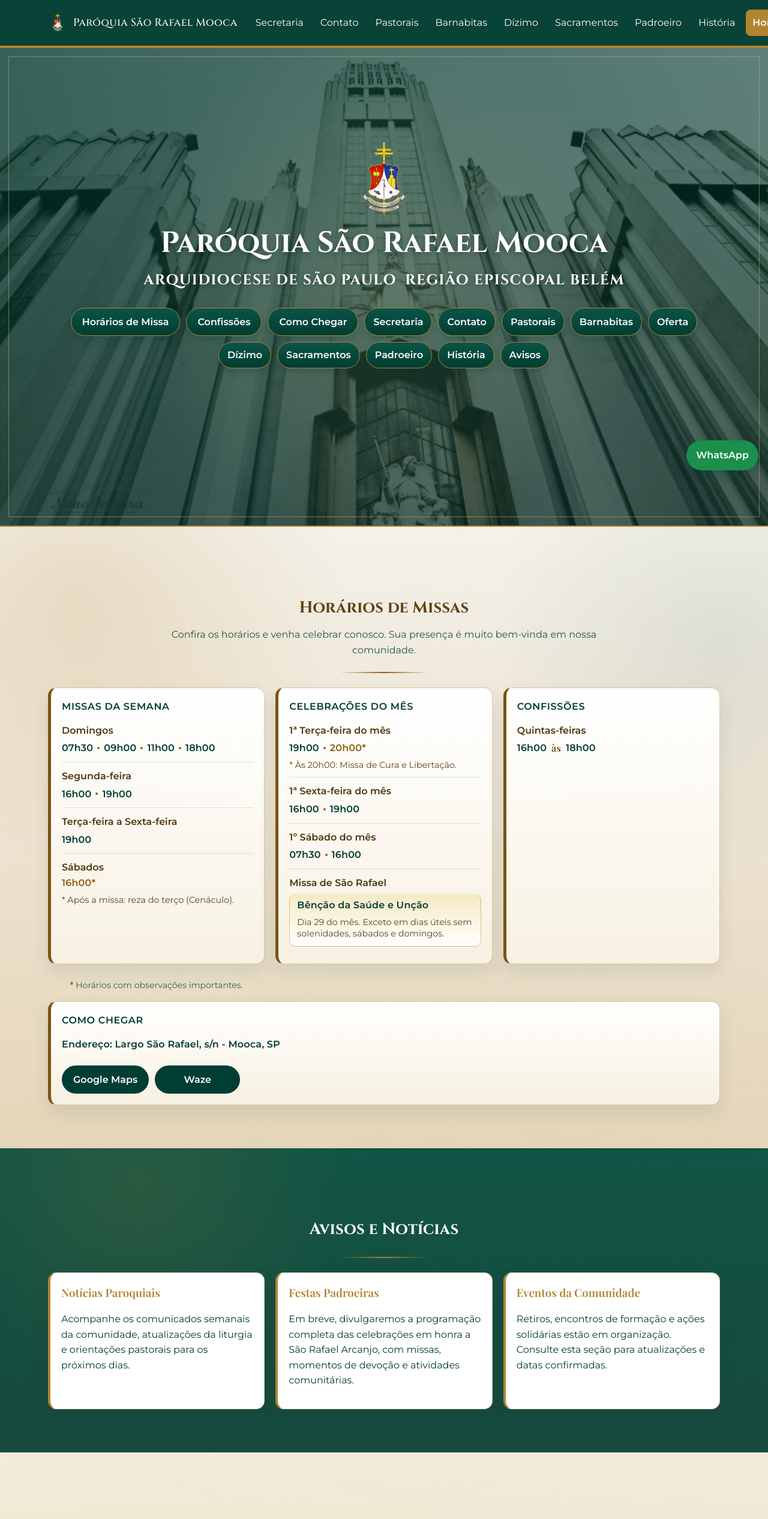
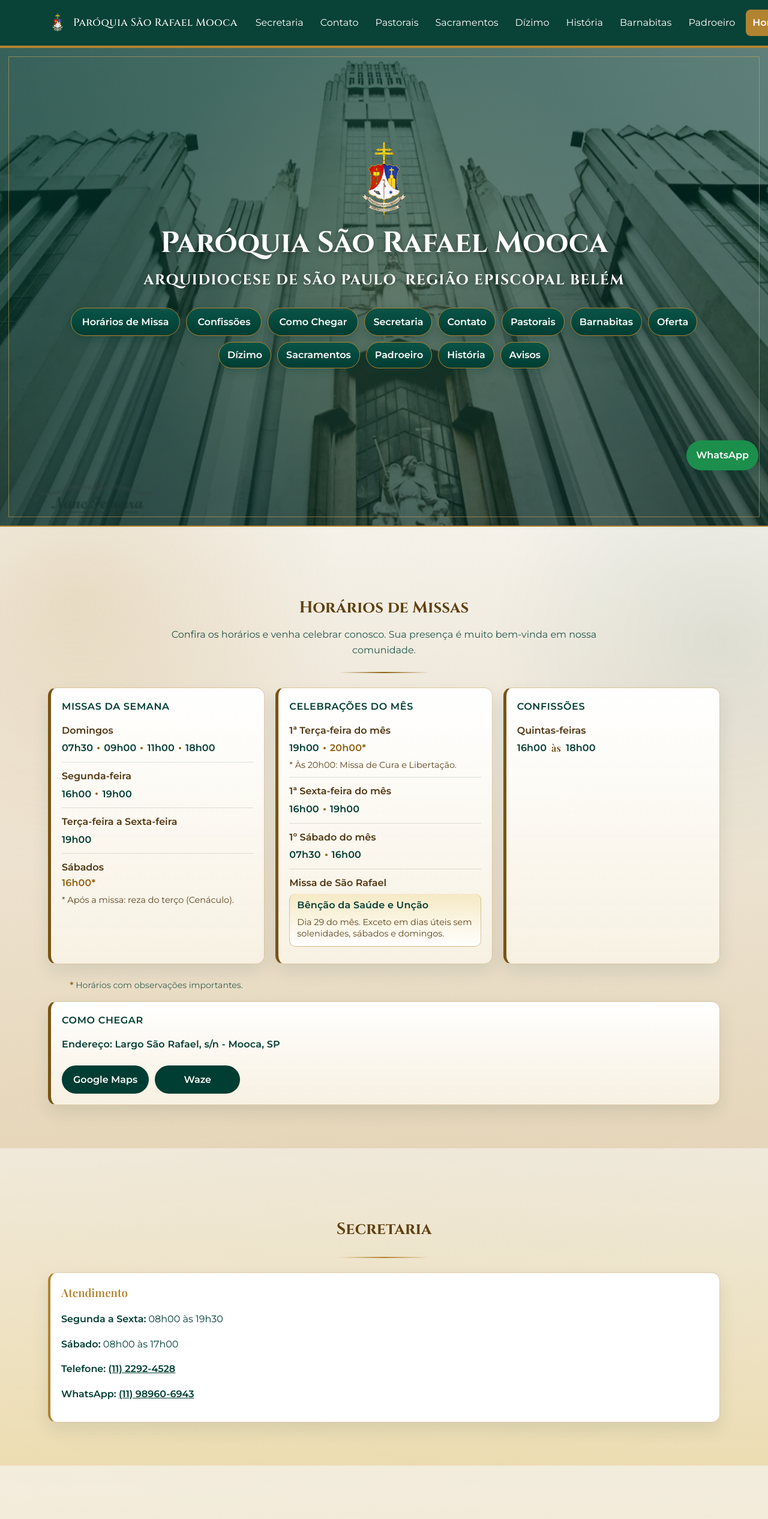
Before and after one commit to guilhermegriloamorim/saorafaelmooca, a plain HTML site: page index.html in a window 1280 px wide. Shown: the top 2532 px of the page at 60% size. Drawn offline with nearby package versions, Linux system fonts and the light colour scheme; a web font is replaced by a local one.

Commit message:
fix: reorder navigation links and comment out avisos section for future use

```diff
--- a/index.html
+++ b/index.html
@@ -35,11 +35,11 @@
           <li><a href="#secretaria">Secretaria</a></li>
           <li><a href="#contato">Contato</a></li>
           <li><a href="#pastorais">Pastorais</a></li>
+          <li><a href="#sacramentos">Sacramentos</a></li>
+          <li><a href="#dizimo">Dízimo</a></li>
+          <li><a href="#historia">História</a></li>
           <li><a href="#barnabitas">Barnabitas</a></li>
-          <li><a href="#dizimo">Dízimo</a></li>
-          <li><a href="#sacramentos">Sacramentos</a></li>
           <li><a href="#padroeiro">Padroeiro</a></li>
-          <li><a href="#historia">História</a></li>
           <li><a class="btn btn-nav" href="#horarios">Horários de Missa</a></li>
         </ul>
       </nav>
@@ -159,7 +159,7 @@
       </div>
     </section>
 
-    <section id="avisos" class="section section-dark" aria-labelledby="avisos-title">
+    <!-- <section id="avisos" class="section section-dark" aria-labelledby="avisos-title">
       <div class="container">
         <h2 id="avisos-title" class="section-title">Avisos e Notícias</h2>
         <hr class="gold-divider">
@@ -187,7 +187,7 @@
           </article>
         </div>
       </div>
-    </section>
+    </section> -->
 
     <section id="secretaria" class="section section-alt" aria-labelledby="secretaria-title">
       <div class="container">
```
